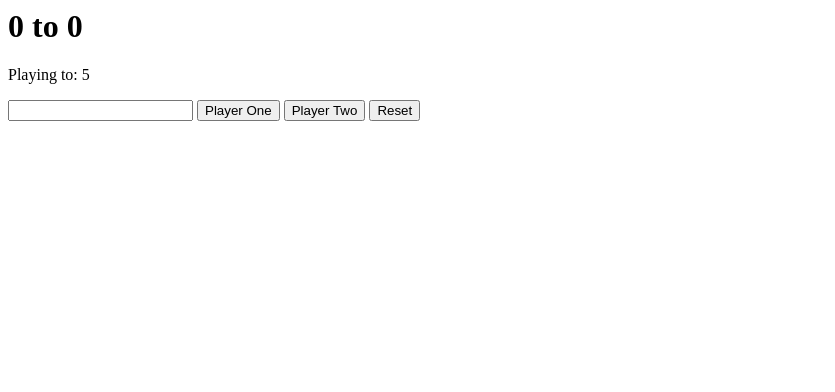
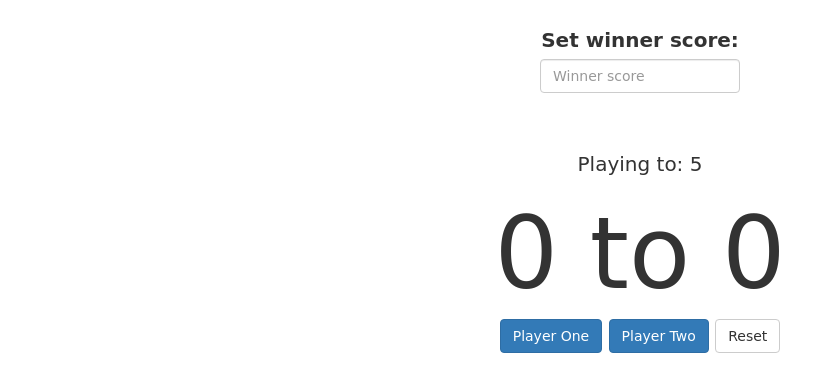
Before and after one commit to dominikaporzyczka/ScoreKeeper, a plain HTML site: page index.html in a window 1280 px wide. Shown: the whole page, without its empty margins (0-835 px from the left). Drawn offline with nearby package versions, Linux system fonts and the light colour scheme; a web font is replaced by a local one.

Commit message:
Added style

```diff
--- a/index.html
+++ b/index.html
@@ -6,19 +6,37 @@
     <meta http-equiv="X-UA-Compatible" content="ie=edge">
     <title>Score Keeper</title>
 
+    <link rel="stylesheet" href="https://maxcdn.bootstrapcdn.com/bootstrap/3.3.7/css/bootstrap.min.css" integrity="sha384-BVYiiSIFeK1dGmJRAkycuHAHRg32OmUcww7on3RYdg4Va+PmSTsz/K68vbdEjh4u"
+        crossorigin="anonymous">
+    <link href="https://fonts.googleapis.com/css?family=Rammetto+One" rel="stylesheet">
     <link rel="stylesheet" href="resources/css/style.css" type="text/css">
 </head>
 
 <body>
 
-    <h1><span id="playerOneDisplay">0</span> to <span id="playerTwoDisplay">0</span></h1>
-    <p>Playing to: <span>5</span></p>
+    <div class="container">
+        <div class="row">
+            <div class="col-lg-12">
+                    <div class="form-group">
+                        <label for="number">Set winner score: </label>
+                        <input type="number" class="form-control" id="number" placeholder="Winner score">
+                    </div>
 
-    <input type="number">
+                <p>Playing to:
+                    <span>5</span>
+                </p>
 
-    <button id="playerOne">Player One</button>
-    <button id="playerTwo">Player Two</button>
-    <button id="reset">Reset</button>
+                <h1 class="score">
+                    <span id="playerOneDisplay">0</span> to
+                    <span id="playerTwoDisplay">0</span>
+                </h1>
+
+                <button id="playerOne" class="btn btn-primary">Player One</button>
+                <button id="playerTwo" class="btn btn-primary">Player Two</button>
+                <button id="reset" class="btn btn-default">Reset</button>
+            </div>
+        </div>
+    </div>
 
     <script src="resources/js/script.js"></script>
 </body>
--- a/resources/css/style.css
+++ b/resources/css/style.css
@@ -1,3 +1,25 @@
+body {
+    font-family: 'Rammetto One', cursive;
+    font-size: 20px;
+}
+
+.container {
+    margin-top: 2%;
+}
+
+.form-group {
+    display: inline-block;
+    margin-bottom: 5%;
+}
+
 .winner {
-    color: green;
+    color: #2980b9;
 }
+
+.row {
+    text-align: center;
+}
+
+.score {
+    font-size: 5em;
+}
```
